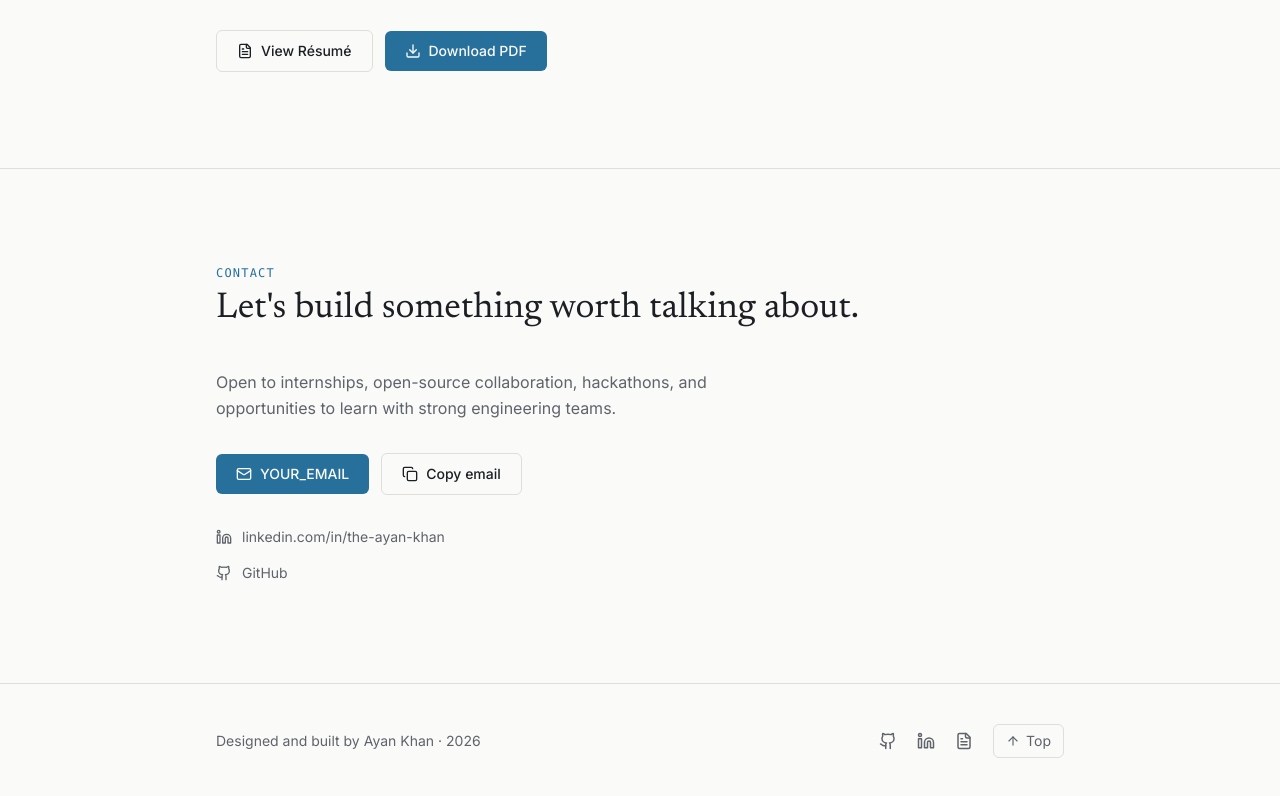
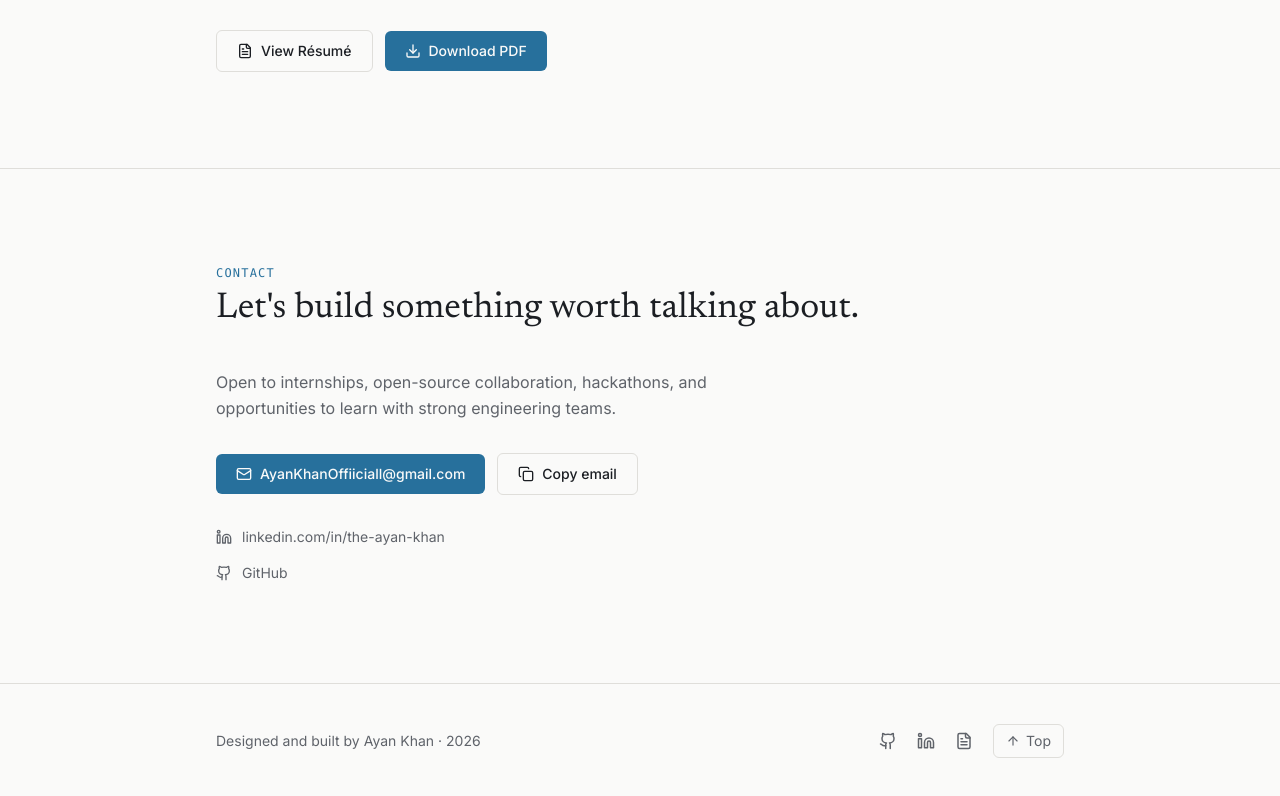
Before and after one commit to ThunderKhan/ThunderKhan.github.io, a React (Vite) app: page / in a window 1280 px wide. Shown: the part 5003-5799 px from the top of the page. Built offline with nearby package versions, Linux system fonts and the light colour scheme.

Commit message:
Fix contact info

```diff
--- a/src/data/portfolio.ts
+++ b/src/data/portfolio.ts
@@ -29,19 +29,19 @@ export const site = {
     'Open to internships, open-source collaboration, hackathons, and opportunities to learn with strong engineering teams.',
   location: 'India',
   /** Canonical URL of the deployed site. Replace GITHUB_USERNAME. */
-  url: 'https://GITHUB_USERNAME.github.io/',
+  url: 'https://github.com/ThunderKhan/',
   /** Path to the résumé PDF. Place the file at public/Ayan_Khan_Resume.pdf */
   resume: '/Ayan_Khan_Resume.pdf',
 }
 
 export const links = {
   /** Replace with your professional email address. */
-  email: 'YOUR_EMAIL',
+  email: 'AyanKhanOffiiciall@gmail.com',
   linkedin: 'https://www.linkedin.com/in/the-ayan-khan/',
   /** Replace with your GitHub profile URL. */
-  github: 'YOUR_GITHUB_URL',
+  github: 'https://github.com/ThunderKhan/',
   /** Replace with your LeetCode profile URL. */
-  leetcode: 'YOUR_LEETCODE_URL',
+  leetcode: 'https://leetcode.com/u/ThunderKhan/',
 }
 
 export const about = {
```
